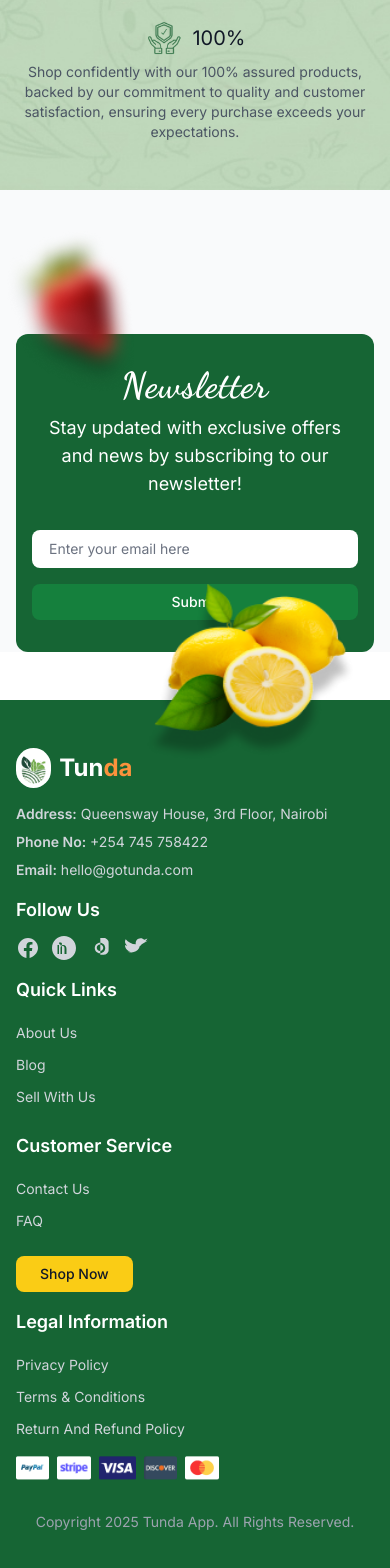
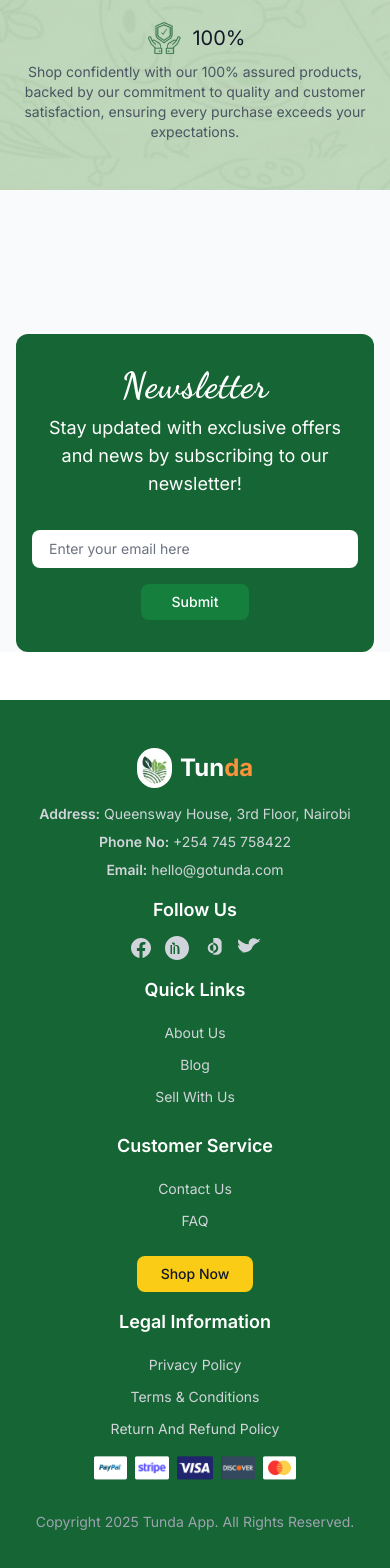
Before and after one commit to Mathew-macharia/tunda-fullstack, a Vue app in the folder frontend/: page / in a window 390 px wide. Shown: the part 2426-3994 px from the top of the page. Built offline with nearby package versions, Linux system fonts and the light colour scheme; no server answers.

Commit message:
center-aligned footer content

```diff
--- a/frontend/src/components/Footer.vue
+++ b/frontend/src/components/Footer.vue
@@ -2,7 +2,7 @@
   <!-- Newsletter Section Wrapper -->
   <div class="relative z-20 mx-auto max-w-6xl mt-16 px-4 sm:px-6 lg:px-8">
     <!-- Floating Product Images -->
-    <div class="absolute inset-0 z-30 pointer-events-none">
+    <div class="absolute inset-0 z-30 pointer-events-none hidden md:block">
       <img src="/images/footer/footer-strawbery-blur.png" alt="Strawberry" class="absolute top-[-40%] left-[-5%] w-45 h-45" style="animation: float 6s ease-in-out infinite;" />
       <img src="/images/footer/footer-lemon.png" alt="Lemon" class="absolute bottom-[-50%] right-[0%] w-72 h-72" style="animation: float 7s ease-in-out infinite reverse;" />
     </div>
@@ -20,7 +20,7 @@
           />
           <button
             @click="handleNewsletterSubmit"
-            class="w-full sm:w-auto bg-green-700 text-white px-6 py-2 rounded-lg text-sm font-medium hover:bg-green-600 focus:outline-none focus:ring-2 focus:ring-offset-2 focus:ring-green-500 transition-colors duration-200"
+            class="w-1/3 mx-auto sm:w-auto bg-green-700 text-white px-6 py-2 rounded-lg text-sm font-medium hover:bg-green-600 focus:outline-none focus:ring-2 focus:ring-offset-2 focus:ring-green-500 transition-colors duration-200"
           >
             Submit
           </button>
@@ -34,11 +34,11 @@
     <div class="relative bg-green-800 py-12">
       <img src="/images/footer/footer-right-img.png" alt="Fruit and vegetable market stall" class="absolute top-0 right-0 h-3/4 w-auto object-cover object-center opacity-75 hidden md:block" />
 
-      <div class="max-w-7xl mx-auto px-4 sm:px-6 lg:px-8 relative z-10 md:pr-1/3">
+      <div class="max-w-7xl mx-auto px-4 sm:px-6 lg:px-8 relative z-10 md:pr-1/3 text-center md:text-left">
         <div class="grid grid-cols-1 md:grid-cols-4 gap-4">
           <!-- Company Info -->
           <div>
-            <div class="flex items-center mb-4">
+            <div class="flex items-center mb-4 justify-center md:justify-start">
               <img src="/images/logos/tunda_logo.png" alt="Tunda Logo" class="h-10 w-auto mr-2 rounded-full bg-white p-1">
               <span class="text-white text-2xl font-bold">Tun<span class="text-orange-400">da</span></span>
             </div>
@@ -52,7 +52,7 @@
               <span class="font-semibold">Email:</span> hello@gotunda.com
             </p>
             <h4 class="text-lg font-semibold text-white mb-3">Follow Us</h4>
-            <div class="flex space-x-3">
+            <div class="flex space-x-3 justify-center md:justify-start">
               <a href="#0" class="text-gray-300 hover:text-white">
                 <svg class="h-6 w-6" fill="currentColor" viewBox="0 0 24 24" aria-hidden="true">
                   <path fill-rule="evenodd" d="M22 12c0-5.523-4.477-10-10-10S2 6.477 2 12c0 4.991 3.657 9.128 8.438 9.878v-6.987h-2.54V12h2.54V9.797c0-2.506 1.492-3.89 3.776-3.89 1.094 0 2.238.195 2.238.195v2.46h-1.26c-1.243 0-1.63.771-1.63 1.562V12h2.773l-.443 2.89h-2.33V22C17.343 21.128 22 16.991 22 12z" clip-rule="evenodd" />
@@ -106,7 +106,7 @@
               <li class="mb-2"><a href="#0" class="text-gray-300 hover:text-white text-sm">Terms & Conditions</a></li>
               <li class="mb-2"><a href="#0" class="text-gray-300 hover:text-white text-sm">Return And Refund Policy</a></li>
             </ul>
-            <div class="flex space-x-2 mt-4">
+            <div class="flex space-x-2 mt-4 justify-center md:justify-start">
               <!-- Payment Icons - Using placeholder images for now -->
               <img src="/images/footer/paypal.png" alt="PayPal" class="h-6">
               <img src="/images/footer/stripe.png" alt="Stripe" class="h-6">
```
